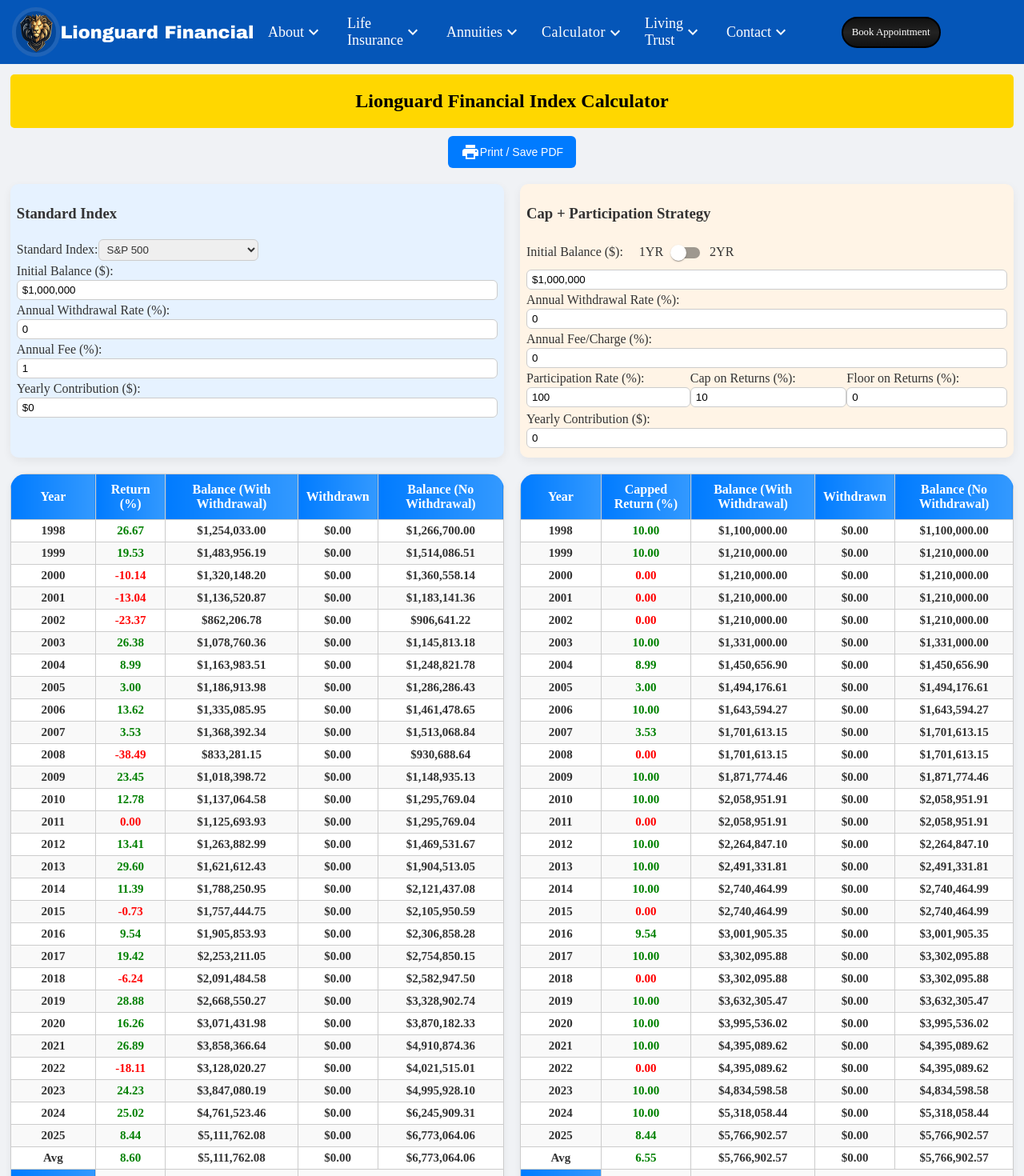
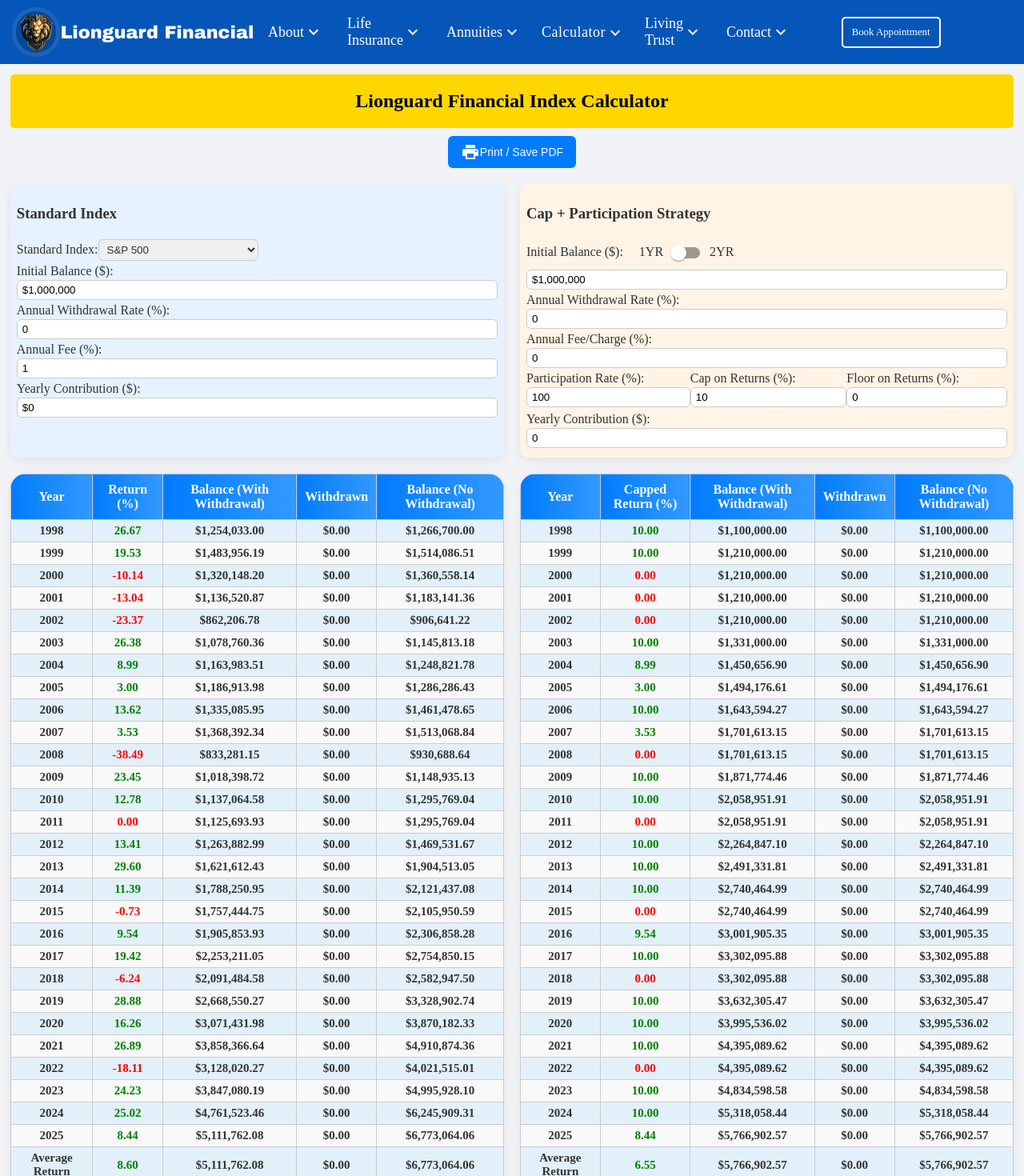
Before and after one commit to AspireHall/Lionguard, a React (Vite) app: page /indexCalculator in a window 1280 px wide. Shown: the top 1470 px of the page at 80% size. Built offline with nearby package versions, Linux system fonts and the light colour scheme.

Commit message:
change nav button style, changed striped Table odd number to light blue background

```diff
--- a/package.json
+++ b/package.json
@@ -15,13 +15,15 @@
     "@emotion/styled": "^11.13.0",
     "@mui/icons-material": "^6.1.1",
     "@mui/material": "^6.1.1",
+    "@tailwindcss/vite": "^4.1.7",
     "chart.js": "^4.4.9",
     "chartjs-plugin-crosshair": "^2.0.0",
     "firebase": "^10.14.0",
     "react": "^18.3.1",
     "react-chartjs-2": "^5.3.0",
     "react-dom": "^18.3.1",
-    "react-router": "^7.4.1"
+    "react-router": "^7.4.1",
+    "tailwindcss": "^4.1.7"
   },
   "devDependencies": {
     "@eslint/js": "^9.9.0",
--- a/src/Navbar/Navbar.jsx
+++ b/src/Navbar/Navbar.jsx
@@ -13,7 +13,7 @@
 import ContactsIcon from "@mui/icons-material/Contacts";
 import FacebookOutlinedIcon from "@mui/icons-material/FacebookOutlined";
 import "./Navbar.css";
-import { Button, Menu, MenuItem } from "@mui/material";
+import { Button, Menu, MenuItem, Typography } from "@mui/material";
 
 const Navbar = () => {
   const PaperProps = {
--- a/src/Navbar/Navbar.module.css
+++ b/src/Navbar/Navbar.module.css
@@ -180,14 +180,13 @@
   display: flex;
   justify-content: center;
   align-items: center;
-  background-image: linear-gradient(to bottom, #111111, #222222, #111111);
   border-style: solid;
-  border-color: black;
+  border-color: white;
   border-width: 2px;
   color: white;
   text-decoration: none;
   font-size: 0.8rem;
-  border-radius: 25px;
+  border-radius: 5px;
 }
 
 .bookAppBtn:hover {
--- a/src/Pages/IndexCalculator/IndexCalculator.jsx
+++ b/src/Pages/IndexCalculator/IndexCalculator.jsx
@@ -206,7 +206,7 @@
     }
 
     t1.push({
-      year: "Avg",
+      year: "Average Return",
       return: r1Total / years.length,
       balance: b1,
       withdrawn: w1Total,
@@ -214,7 +214,7 @@
     });
 
     t2.push({
-      year: "Avg",
+      year: "Average Return",
       return: r2Total / years.length,
       balance: b2,
       withdrawn: w2Total,
@@ -410,14 +410,14 @@
     }
 
     t1.push({
-      year: "Avg",
+      year: "Average Return",
       return: r1Total / years.length,
       balance: b1,
       withdrawn: w1Total,
       noWithdraw: b1No,
     });
     t2.push({
-      year: "Avg",
+      year: "Average Return",
       return: r2Total / years.length,
       balance: b2,
       withdrawn: w2Total,
@@ -660,7 +660,7 @@
               ))}
               {table.length > 0 && (
                 <tr>
-                  <th>Average Return</th>
+                  <th>Summary</th>
                   <td>{(table.at(-1).return * 100).toFixed(2)}%</td>
                   <td>
                     Total Withdrawn: $
--- a/src/Pages/IndexCalculator/IndexCalculator.module.css
+++ b/src/Pages/IndexCalculator/IndexCalculator.module.css
@@ -134,7 +134,7 @@
   background-color: #f9f9f9;
 }
 .stripedTable tr:nth-child(odd) {
-  background-color: #ffffff;
+  background-color: #e2f0fa;
 }
 
 .chartContainer {
--- a/src/index.css
+++ b/src/index.css
@@ -3,4 +3,5 @@
   margin: 0 auto;
   max-width: 100vw;
   max-height: 100vh;
+  overflow-x: hidden;
 }
```
Also changed, not shown: 1 other file (tests, documents, lock files or other folders).
